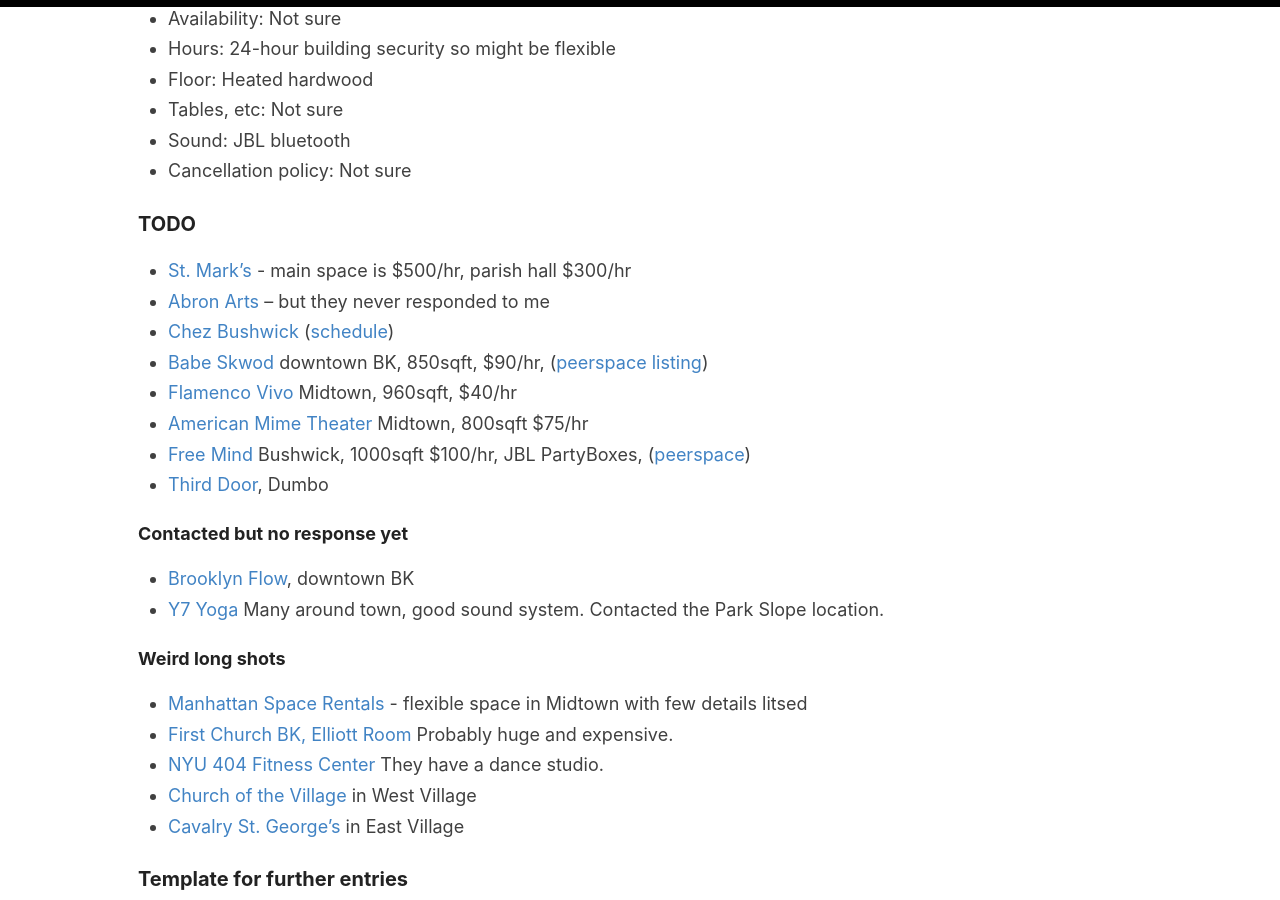
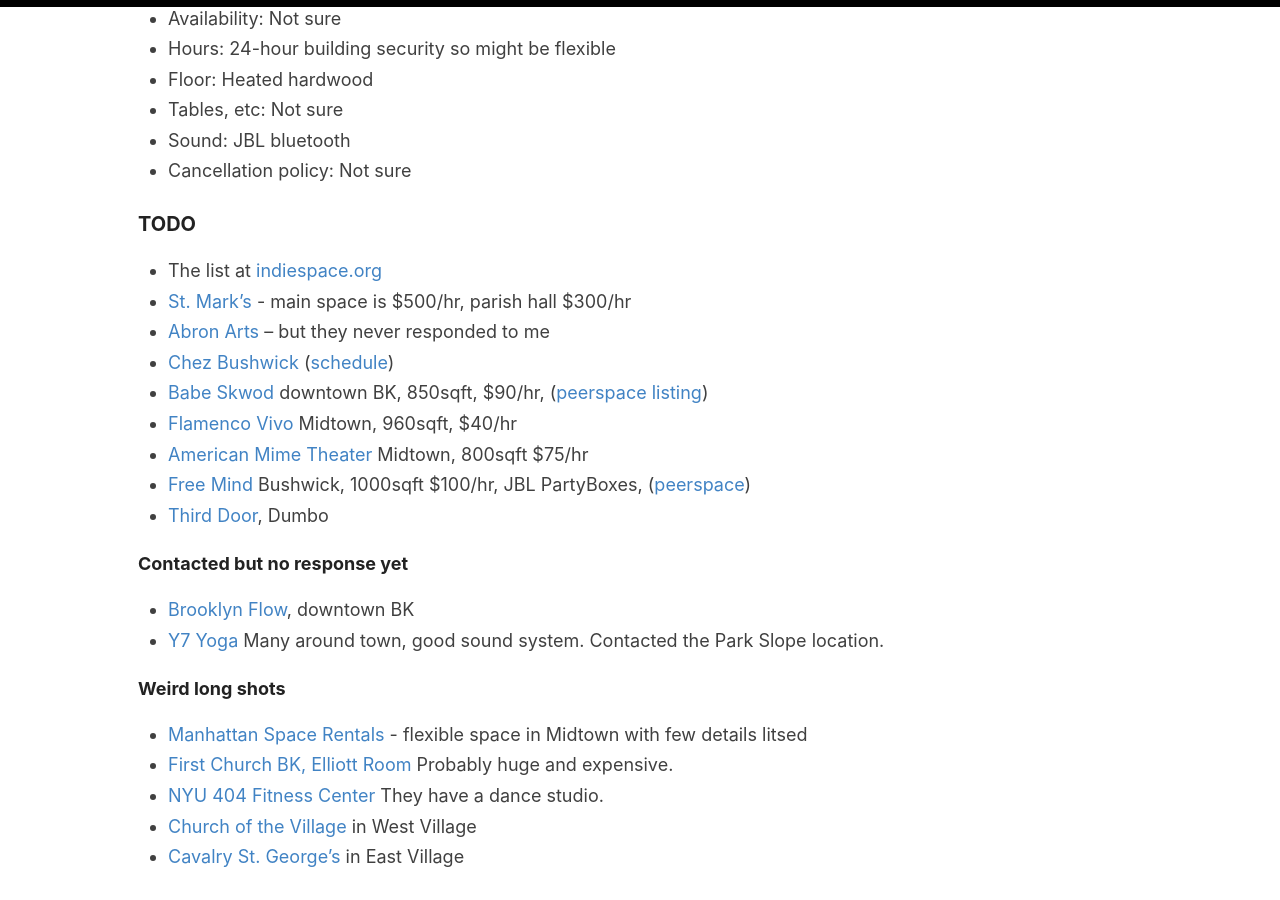
Before and after one commit to helgridly/dance, a Jekyll site: the page built from _pages/spaces.md, in a window 1280 px wide and 900 px high, scrolled down 4646 px. Built offline with Jekyll 4.4.1, drawn with Linux system fonts in a browser that asks for light colours.

Commit message:
add indiespace list to spaces list

```diff
--- a/_pages/spaces.md
+++ b/_pages/spaces.md
@@ -145,6 +145,7 @@ This place is clearly one guy's passion project and he's really interested in bu
 
 ### TODO
 
+* The list at [indiespace.org](https://www.indiespace.org/discounted-rehearsal-space)
 * [St. Mark's](https://stmarksbowery.org/private-events) - main space is $500/hr, parish hall $300/hr
 * [Abron Arts](https://www.abronsartscenter.org/rentals/studio) -- but they never responded to me
 * [Chez Bushwick](https://www.chezbushwick.net/studio) ([schedule](https://www.chezbushwick.net/schedule))
```
